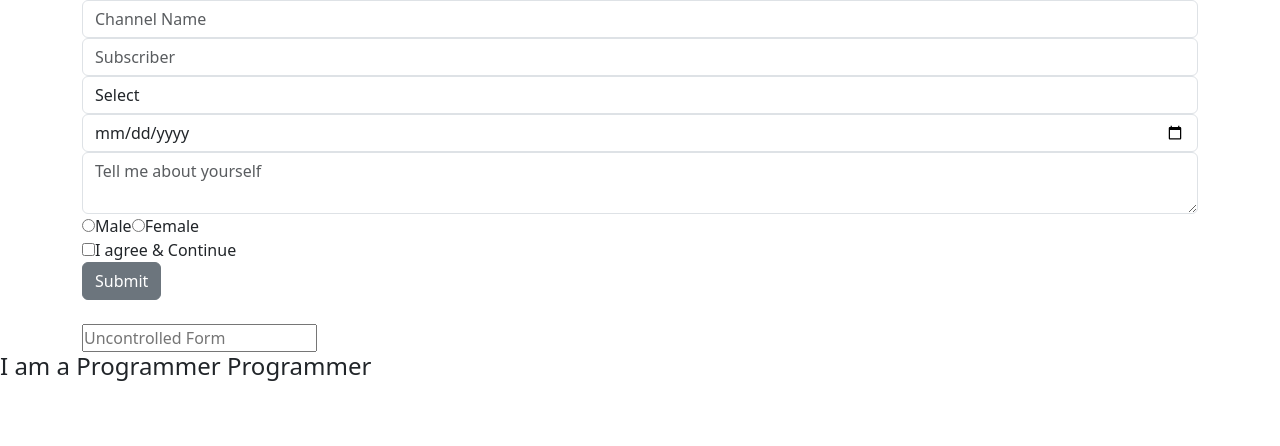
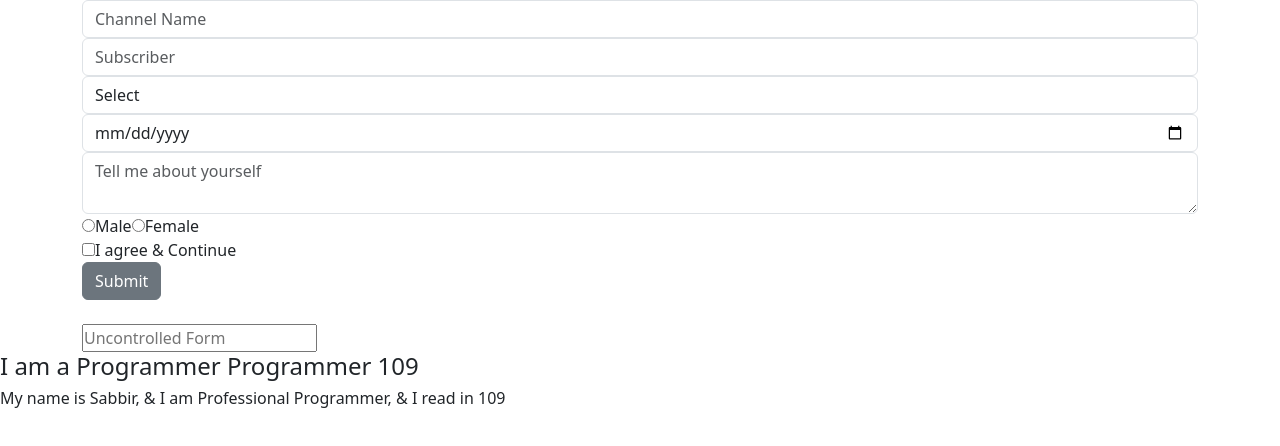
Before and after one commit to sabbirsun/practice-jsx, a React (Create React App) app in the folder practice/: page / in a window 1280 px wide. Shown: the top 446 px of the page. Built offline with nearby package versions, Linux system fonts and the light colour scheme.

Commit message:
template js

```diff
--- a/practice/src/Pages/Expressions.jsx
+++ b/practice/src/Pages/Expressions.jsx
@@ -9,7 +9,8 @@ function Expressions() {
 
     return (
         <div>
-            <h4>I am a Programmer {obj.Prof}</h4>
+            <h4>I am a Programmer {obj.Prof + " " + obj.Roll}</h4>
+            <h6>{`My name is ${obj.name}, & I am Professional ${obj.Prof}, & I read in ${obj.Roll}`}</h6>
         </div>
     );
 }
```
